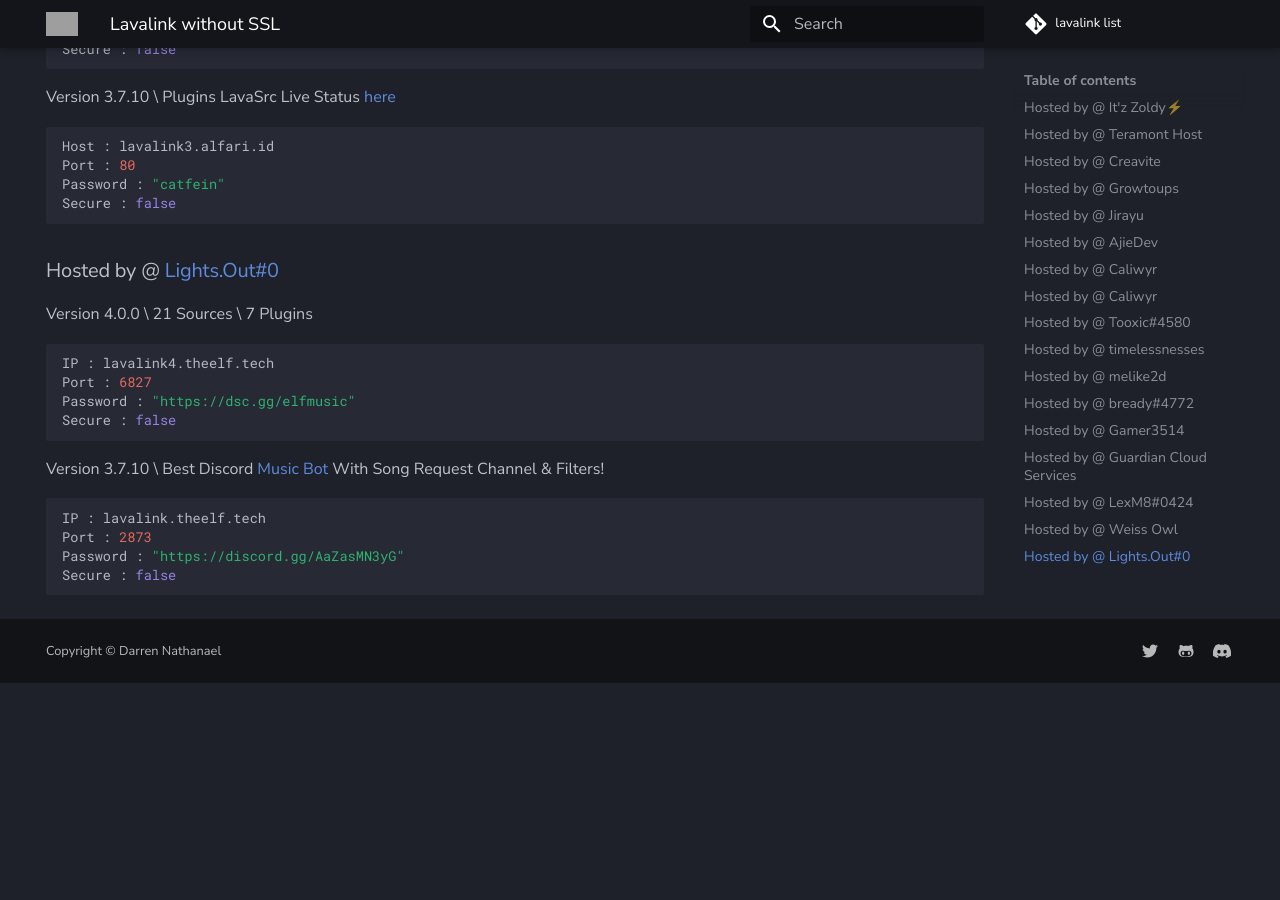
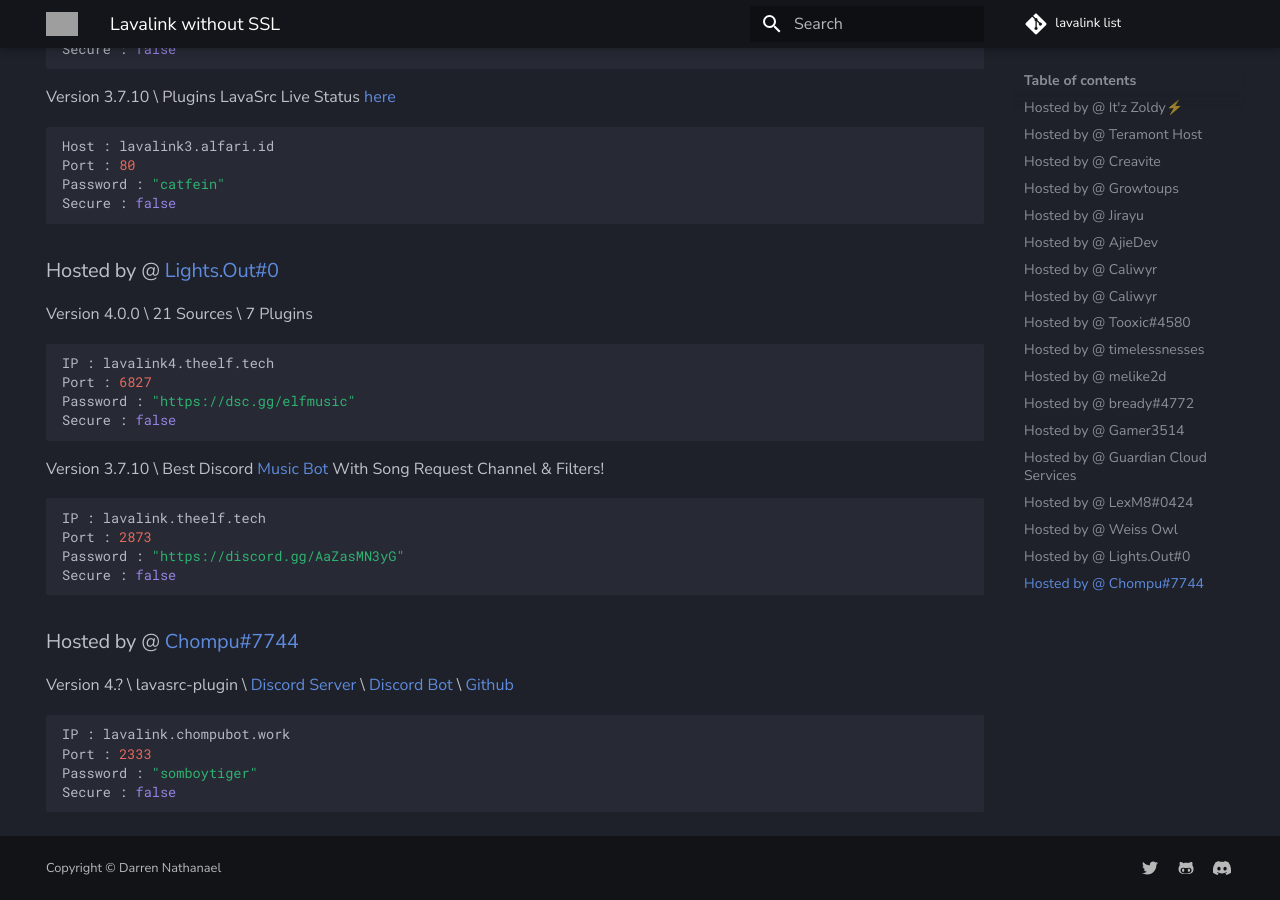
Before and after one commit to DarrenOfficial/lavalink-list, an MkDocs documentation site: the page built from docs/NoSSL/lavalink-without-ssl.md, in a window 1280 px wide and 900 px high, scrolled down 4953 px. Built offline with MkDocs 1.6.1 and Material for MkDocs 9.7.7, drawn with Linux system fonts in a browser that asks for light colours; comment, search, counter and statistics services are not loaded; before the commit the page ends 5636 px from its top, so only the background shows below that; grey boxes are pictures that could not be loaded.

````diff
--- a/docs/NoSSL/lavalink-without-ssl.md
+++ b/docs/NoSSL/lavalink-without-ssl.md
@@ -249,3 +249,12 @@ Port : 2873
 Password : "https://discord.gg/AaZasMN3yG"
 Secure : false
 ```
+
+### Hosted by @ [Chompu#7744](https://chompubot.work)
+Version 4.? \ lavasrc-plugin \ [Discord Server](https://discord.gg/s56GrDmD4R) \ [Discord Bot](https://discord.com/api/oauth2/authorize?client_id=1010597992266465340&permissions=8&scope=bot%20applications.commands) \ [Github](https://github.com/somboytiger)
+```bash
+IP : lavalink.chompubot.work
+Port : 2333
+Password : "somboytiger"
+Secure : false
+```
````
